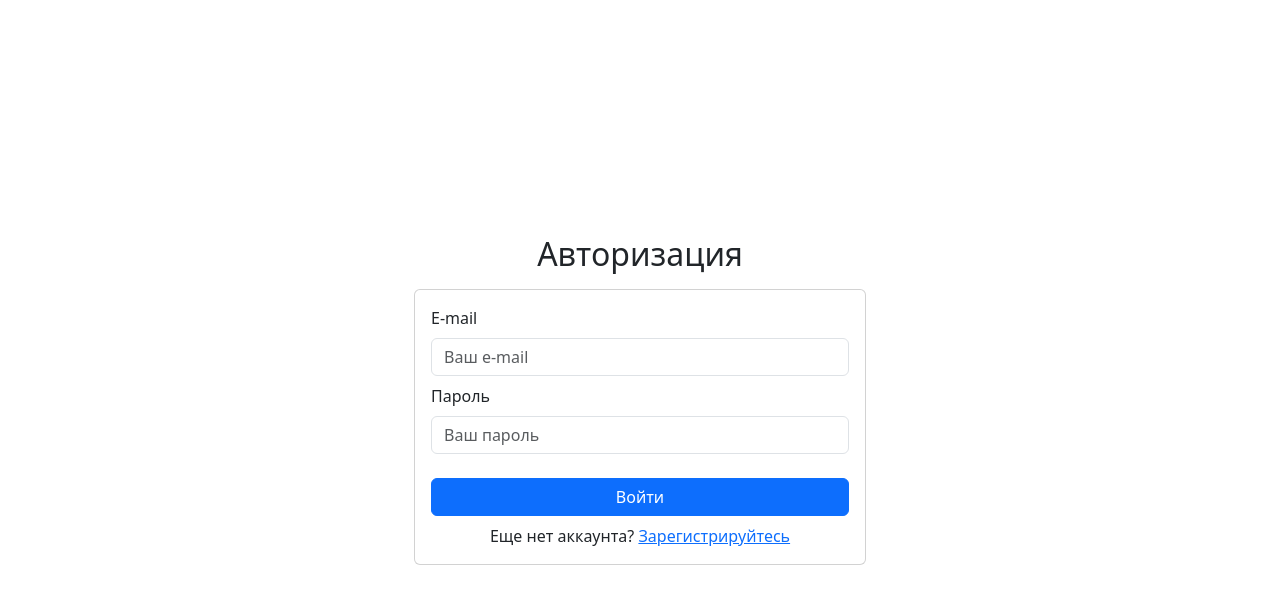
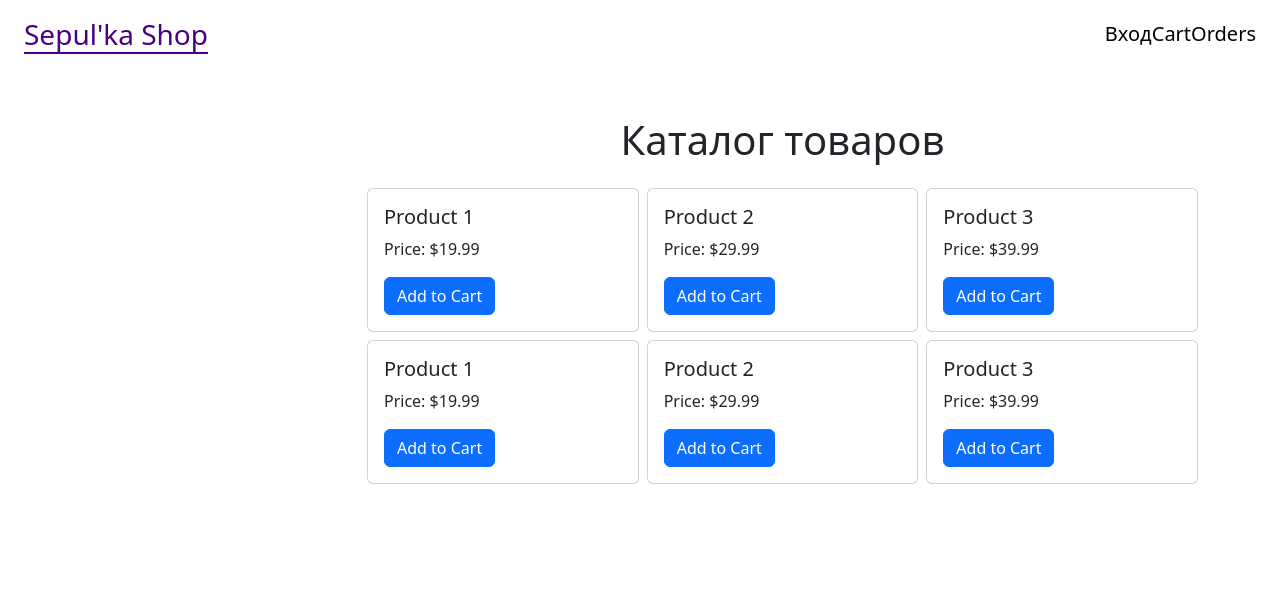
Before and after one commit to Valood/InternetShopFrontend, a React (Vite) app: page / in a window 1280 px wide. Before the commit this address led to /login. Shown: the top 604 px of the page. Built offline with nearby package versions, Linux system fonts and the light colour scheme.

Commit message:
Логика входа с сохранением состояния в стор

```diff
--- a/src/components/CustomNavbar.jsx
+++ b/src/components/CustomNavbar.jsx
@@ -8,15 +8,15 @@ export function CustomNavbar(){
                 <NavLink to='/' className='navbar-link navbar-logo'>Sepul'ka Shop</NavLink>
             </Navbar.Brand>
             <Nav className="ms-auto">
-            <Nav.Link>
+                <div>
                     <NavLink to='/login' className={({isActive}) => ['navbar-link', isActive ? 'active' : ''].join(' ')}>Вход</NavLink>
-                </Nav.Link>
-                <Nav.Link>
+                </div>
+                <div>
                     <NavLink to='/cart' className={({isActive}) => ['navbar-link', isActive ? 'active' : ''].join(' ')}>Cart</NavLink>
-                </Nav.Link>
-                <Nav.Link>
+                </div>
+                <div>
                      <NavLink to='/orders' className={({isActive}) => ['navbar-link', isActive ? 'active' : ''].join(' ')}>Orders</NavLink>
-                </Nav.Link>
+                </div>
             </Nav>
         </Navbar>
     )
--- a/src/hooks/useAuthGuard.jsx
+++ b/src/hooks/useAuthGuard.jsx
@@ -7,6 +7,8 @@ export default function useAuthGuard(){
     const navigate = useNavigate()
 
     useEffect(() => {
-        navigate('/login')
-    })
+        if(!user){
+            navigate('/login')
+        }
+    }, [user])
 }
--- a/src/pages/Login.jsx
+++ b/src/pages/Login.jsx
@@ -1,14 +1,21 @@
 import { useState } from "react";
 import { Form, Button, Card } from "react-bootstrap";
-import { Link } from "react-router-dom";
+import { Link, useNavigate } from "react-router-dom";
 import './Login.scss'
+import { http } from "../http/http";
+import { userSlice } from './../store/Reducers/userReducer'
 
 export default function Login(){
-    const [user, setUser] = useState({});
+    const {setUser} = userSlice.actions
+    const navigate = useNavigate()
 
-    const handleLogin = (event) => {
+    const [userData, setUserData] = useState({});
+
+    const handleLogin = async(event) => {
         event.preventDefault()
-
+        const user = await http.post('/auth/login', userData);
+        setUser(user)
+        navigate('/')
     }
 
     return (
@@ -22,8 +29,8 @@ export default function Login(){
                             <Form.Control
                                 type="email"
                                 placeholder="Ваш e-mail"
-                                value={user.email}
-                                onChange={(e) => setUser({...user, email: e.target.value})}
+                                value={userData.email}
+                                onChange={(e) => setUserData({...userData, email: e.target.value})}
                                 required
                             />
                         </Form.Group>
@@ -32,8 +39,8 @@ export default function Login(){
                             <Form.Control
                                 type="password"
                                 placeholder="Ваш пароль"
-                                value={user.password}
-                                onChange={(e) => setUser({...user, password: e.target.value})}
+                                value={userData.password}
+                                onChange={(e) => setUserData({...userData, password: e.target.value})}
                                 required
                             />
                         </Form.Group>
--- a/src/pages/MainPage.jsx
+++ b/src/pages/MainPage.jsx
@@ -13,9 +13,9 @@ export default function MainPage(){
     { id: 1, name: 'Product 1', price: 19.99 },
     { id: 2, name: 'Product 2', price: 29.99 },
     { id: 3, name: 'Product 3', price: 39.99 },
-    { id: 1, name: 'Product 1', price: 19.99 },
-    { id: 2, name: 'Product 2', price: 29.99 },
-    { id: 3, name: 'Product 3', price: 39.99 },
+    { id: 4, name: 'Product 1', price: 19.99 },
+    { id: 5, name: 'Product 2', price: 29.99 },
+    { id: 6, name: 'Product 3', price: 39.99 },
   ];
 
   const handleAddToCart = (product) => {
--- a/src/pages/Registration.jsx
+++ b/src/pages/Registration.jsx
@@ -2,13 +2,16 @@ import { useState } from "react";
 import { Form, Button, Card } from "react-bootstrap";
 import {http} from "../http/http";
 import './Login.scss'
+import { useNavigate } from "react-router-dom";
 
 export default function Registration(){
-    const [user, setUser] = useState({});
+    const [userData, setUserData] = useState({});
+    const navigate = useNavigate()
 
     const handleLogin = (event) => {
         event.preventDefault()
-        http.post('/auth/registration', user)
+        http.post('/auth/registration', userData)
+        navigate('/login')
     }
 
     return (
@@ -22,8 +25,8 @@ export default function Registration(){
                             <Form.Control
                                 type="email"
                                 placeholder="Введите e-mail"
-                                value={user.email}
-                                onChange={(e) => setUser({...user, email: e.target.value})}
+                                value={userData.email}
+                                onChange={(e) => setUserData({...userData, email: e.target.value})}
                                 required
                             />
                         </Form.Group>
@@ -32,8 +35,8 @@ export default function Registration(){
                             <Form.Control
                                 type="text"
                                 placeholder="Введите имя пользователя "
-                                value={user.name}
-                                onChange={(e) => setUser({...user, name: e.target.value})}
+                                value={userData.name}
+                                onChange={(e) => setUserData({...userData, name: e.target.value})}
                                 required
                             />
                         </Form.Group>
@@ -42,8 +45,8 @@ export default function Registration(){
                             <Form.Control
                                 type="password"
                                 placeholder="Введите пароль"
-                                value={user.password}
-                                onChange={(e) => setUser({...user, password: e.target.value})}
+                                value={userData.password}
+                                onChange={(e) => setUserData({...userData, password: e.target.value})}
                                 required
                             />
                         </Form.Group>
--- a/src/store/Reducers/userReducer.js
+++ b/src/store/Reducers/userReducer.js
@@ -8,7 +8,7 @@ const initialState = {
     }
 }
 
-const userSlice = createSlice({
+export const userSlice = createSlice({
     name: 'userSlice',
     initialState,
     reducers: {
```
